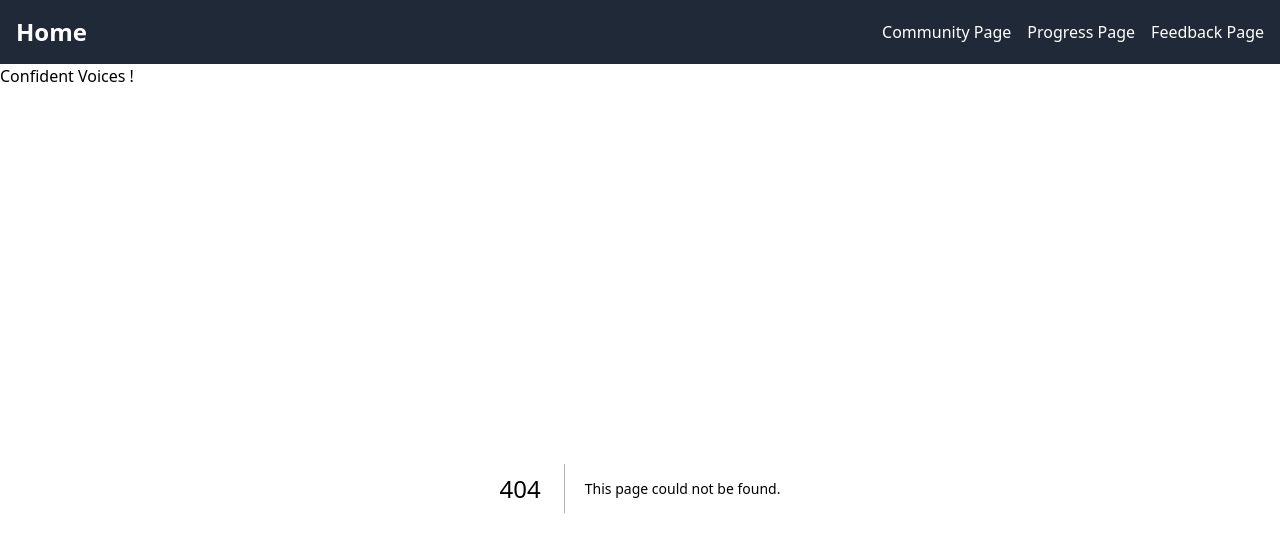
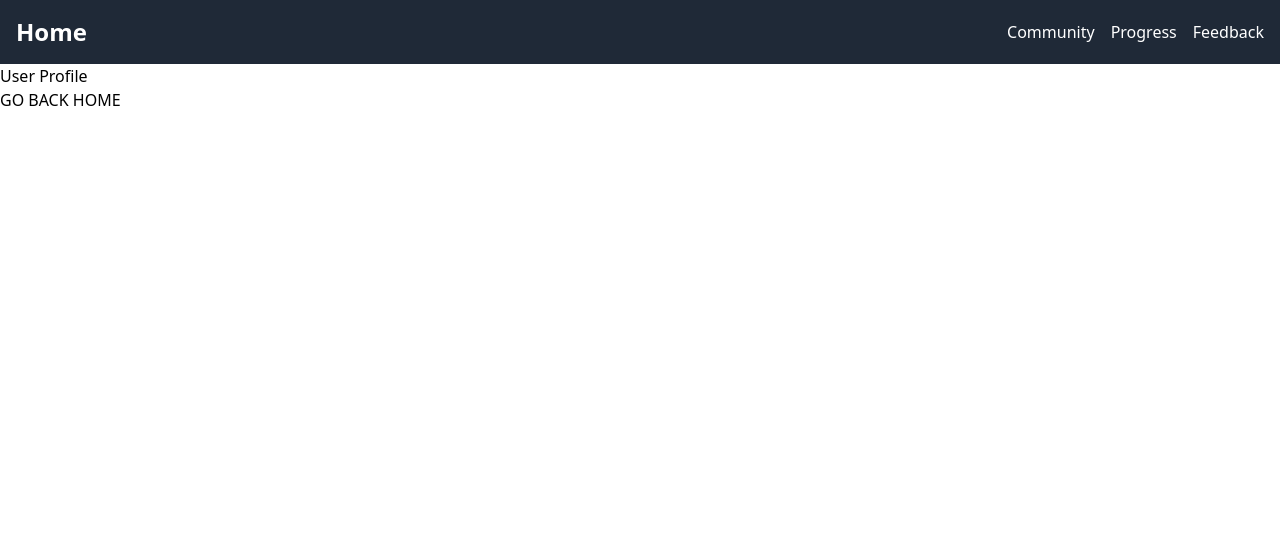
Before and after one commit to WyldTaegr/confident-voices, a Next.js app: page /UserProfilePage in a window 1280 px wide. Before the commit this address had no page. Shown: the top 552 px of the page. Built offline with nearby package versions, Linux system fonts and the light colour scheme.

Commit message:
Add a user profile page

```diff
--- /dev/null
+++ b/src/app/UserProfilePage/layout.js
@@ -0,0 +1,11 @@
+import React from 'react';
+
+export default function UserProfilePageLayout({children}){
+	return (
+
+		<div>
+			{children}
+		</div>
+	)
+
+};
--- /dev/null
+++ b/src/app/UserProfilePage/page.js
@@ -0,0 +1,16 @@
+import React from 'react';
+import Link from 'next/link';
+
+
+const UserProfilePage = () => {
+  return (
+    <div>
+      <h1> User Profile</h1>
+      <button>
+        <Link href='/'> GO BACK HOME</Link>
+      </button>
+    </div>
+  );
+};
+
+export default UserProfilePage;
--- a/src/app/components/Navbar.js
+++ b/src/app/components/Navbar.js
@@ -13,17 +13,17 @@ const Navbar = () => {
           <ul className="flex space-x-4">
             <li>
               <Link href="/CommunityPage">
-                <a className="text-white hover:text-gray-300">Community Page</a>
+                <a className="text-white hover:text-gray-300">Community</a>
               </Link>
             </li>
             <li>
               <Link href="/ProgressPage">
-                <a className="text-white hover:text-gray-300">Progress Page</a>
+                <a className="text-white hover:text-gray-300">Progress</a>
               </Link>
             </li>
             <li>
               <Link href="/FeedbackPage">
-                <a className="text-white hover:text-gray-300">Feedback Page</a>
+                <a className="text-white hover:text-gray-300">Feedback</a>
               </Link>
             </li>
           </ul>
--- a/src/app/layout.js
+++ b/src/app/layout.js
@@ -12,7 +12,6 @@ export default function RootLayout({ children }) {
       <body>
         <div>
         <Navbar/>
-          <h1>Confident Voices !</h1>
         </div>
         {children}
       </body>
--- a/src/app/page.js
+++ b/src/app/page.js
@@ -7,12 +7,6 @@ const HomePage = () => {
   return (
     <div>
 
-      <p>Here is NOT some page content.</p>
-      <p>This will go to the community page <Link href="/CommunityPage"> click here! </Link></p>
-      <p>This will go to the feedback page <Link href="/FeedbackPage"> click here! </Link></p>
-      <p>This will go to the interactive exercises page <Link href="/InteractiveExercisesPage"> click here! </Link></p>
-      <p>This will go to the progress page <Link href="/ProgressPage"> click here! </Link></p>
-
     </div>
   );
 };
```
Also changed, not shown: src/app/UserProfile/layout.js (deleted), src/app/UserProfile/page.js (deleted).
